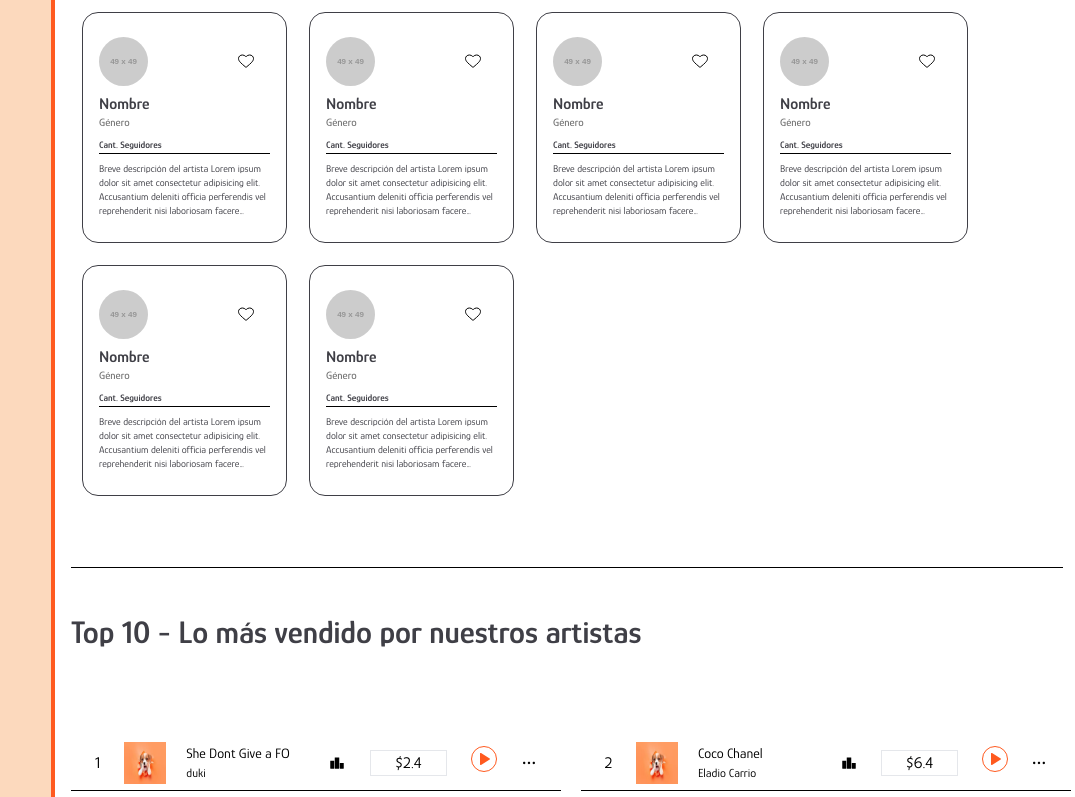
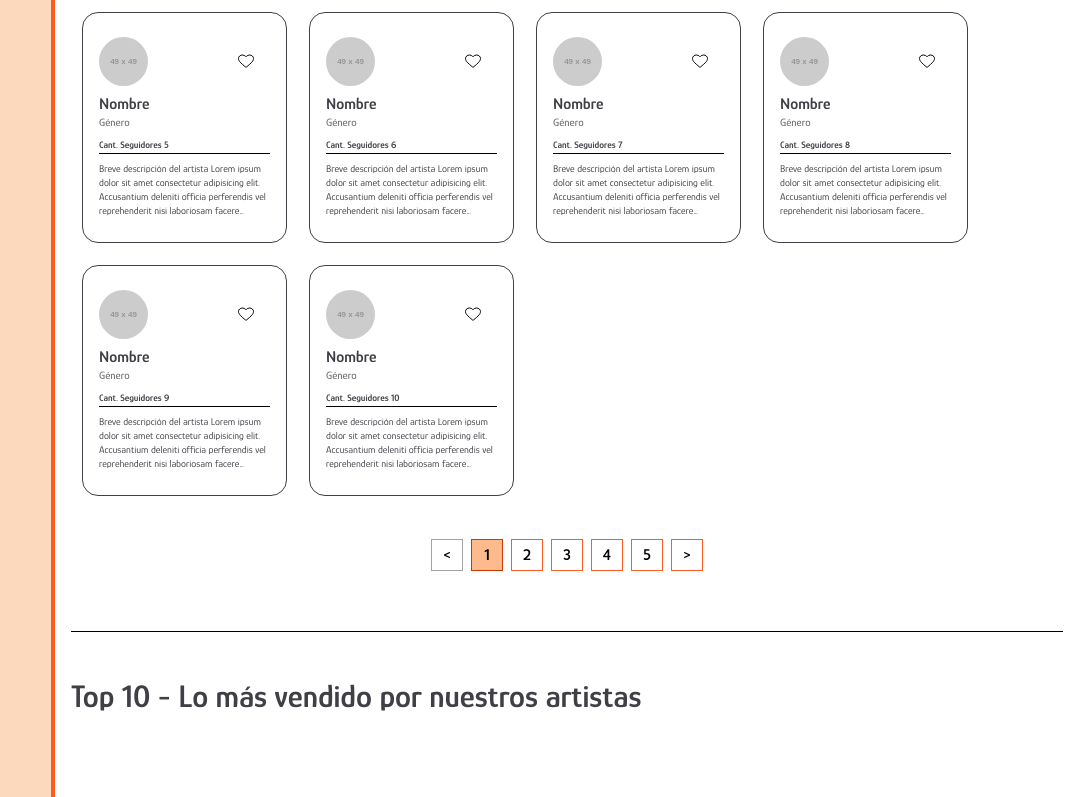
Before and after one commit to riujun/Sound, a Next.js app in the folder apps/client/: page /home in a window 1280 px wide. Shown: the part 487-1284 px from the top of the page, without its empty margins (205-1280 px from the left). Built offline with nearby package versions, Linux system fonts and the light colour scheme.

Commit message:
feat: :art: paginador cardArtist en Buscador

```diff
--- a/apps/client/src/app/components/Buscador/Buscador.tsx
+++ b/apps/client/src/app/components/Buscador/Buscador.tsx
@@ -1,22 +1,78 @@
+'use client';
 import Image from 'next/image';
 import CardArtist from './CardArtist';
 import logoMarketPlace from '@/app/assets/homePage/logoMarketPlace.png';
+import { useState } from 'react';
 
 export default function Buscador() {
+  // Estado para almacenar la página actual
+  const [currentPage, setCurrentPage] = useState(1);
+  // Número de registros por página
+  const pageSize = 10;
+  const totalItems = 95;
+  // Cálculo del número total de páginas
+  const totalPages = Math.ceil(totalItems / pageSize) || 1;
+  const maxVisiblePages = 5;
 
+  // Función para renderizar los componentes CardArtist correspondientes a la página actual
   const renderCardArtists = () => {
+    // Cálculo del índice de inicio y fin de los registros de la página actual
+    const startIndex = (currentPage - 1) * pageSize;
+    const endIndex = Math.min(startIndex + pageSize, totalItems);
     const cardArtists = [];
-    for (let i = 0; i < 10; i++) {
-      cardArtists.push(<CardArtist key={i} />);
+
+    for (let i = startIndex; i < endIndex; i++) {
+      cardArtists.push(<CardArtist key={i} index={i} />);
     }
     return cardArtists;
+  };
+
+  const generatePageNumbers = () => {
+    let startPage: number;
+    let endPage: number;
+
+    if (totalPages <= maxVisiblePages) {
+      startPage = 1;
+      endPage = totalPages;
+    } else {
+      if (currentPage <= Math.ceil(maxVisiblePages / 2)) {
+        startPage = 1;
+        endPage = maxVisiblePages;
+      } else if (currentPage + Math.floor(maxVisiblePages / 2) >= totalPages) {
+        startPage = totalPages - maxVisiblePages + 1;
+        endPage = totalPages;
+      } else {
+        startPage = currentPage - Math.floor(maxVisiblePages / 2);
+        endPage = currentPage + Math.ceil(maxVisiblePages / 2) - 1;
+      }
+    }
+
+    return Array.from({ length: endPage - startPage + 1 }).map((_, index) => startPage + index);
+  };
+
+  // Comprobación de si existe una página anterior o siguiente
+  const hasPreviousPage = currentPage > 1;
+  const hasNextPage = currentPage < totalPages;
+
+  // Función para manejar el evento de hacer clic en el botón de página anterior
+  const handlePreviousPage = () => {
+    if (hasPreviousPage) {
+      setCurrentPage(currentPage - 1);
+    }
+  };
+
+  // Función para manejar el evento de hacer clic en el botón de página siguiente
+  const handleNextPage = () => {
+    if (hasNextPage) {
+      setCurrentPage(currentPage + 1);
+    }
   };
 
   return (
     <div className="flex-grow my-5 mr-3 overflow-auto">
       <div className="flex justify-between">
         <Image className="hidden w-auto md:block" src={logoMarketPlace} alt="logo market place" />
-        <div className="items-center md:w-[50%] w-[100%]">
+        <div className="w-[100%] items-center md:w-[50%]">
           <div className="relative flex h-12 overflow-auto bg-white border border-gray-500 rounded-full focus-within:shadow-lg">
             <div className="grid w-12 h-full text-gray-600 place-items-center">
               <svg
@@ -27,16 +83,15 @@ export default function Buscador() {
                 stroke="currentColor"
               >
                 <path
-                  stroke-linecap="round"
-                  stroke-linejoin="round"
-                  stroke-width="2"
+                  strokeLinecap="round"
+                  strokeLinejoin="round"
+                  strokeWidth="2"
                   d="M21 21l-6-6m2-5a7 7 0 11-14 0 7 7 0 0114 0z"
                 />
               </svg>
             </div>
-
             <input
-              className="w-[100%] border-none pr-2 text-sm text-gray-600 outline-none  peer"
+              className="peer w-[100%] border-none pr-2 text-sm text-gray-600  outline-none"
               type="text"
               id="search"
               placeholder="¿Qué quieres escuchar hoy?"
@@ -49,7 +104,47 @@ export default function Buscador() {
           Descubre y apoya a nuevo talento musical
         </div>
       </div>
+      {/* Renderización de los componentes CardArtist correspondientes a la página actual */}
       {renderCardArtists()}
+      <div id="Paginador" className="flex justify-center pt-8">
+        <div className="inline-flex gap-2 bg-white">
+          {/* Botón de página anterior */}
+          <div
+            id="anterior"
+            className={`flex h-8 w-8 cursor-pointer items-center justify-center gap-2.5 border ${
+              hasPreviousPage ? 'border-orange-500 p-[5px]' : 'border-neutral-400'
+            } ${hasPreviousPage ? 'cursor-pointer' : 'cursor-not-allowed'}`}
+            onClick={handlePreviousPage}
+          >
+            <div className="text-base font-semibold leading-none text-black uppercase">&lt;</div>
+          </div>
+          {/* Renderización de los números de página */}
+          {generatePageNumbers().map((pageNumber) => (
+            <div
+              key={pageNumber}
+              className={`flex h-8 w-8 cursor-pointer items-center justify-center gap-2.5 border ${
+                currentPage === pageNumber
+                  ? 'border-orange-600 bg-orange-300'
+                  : 'border-orange-500 p-[5px]'
+              }`}
+              onClick={() => setCurrentPage(pageNumber)}
+            >
+              <div className="text-base font-semibold leading-none text-black uppercase">
+                {pageNumber}
+              </div>
+            </div>
+          ))}
+          {/* Botón de página siguiente */}
+          <div
+            className={`flex h-8 w-8 cursor-pointer items-center justify-center gap-2.5 border ${
+              hasNextPage ? 'border-orange-500 p-[5px]' : 'border-neutral-400'
+            } ${hasNextPage ? 'cursor-pointer' : 'cursor-not-allowed'}`}
+            onClick={handleNextPage}
+          >
+            <div className="text-base font-semibold leading-none text-black uppercase">&gt;</div>
+          </div>
+        </div>
+      </div>
     </div>
   );
 }
--- a/apps/client/src/app/components/Buscador/CardArtist.tsx
+++ b/apps/client/src/app/components/Buscador/CardArtist.tsx
@@ -3,7 +3,7 @@ import Image from 'next/image';
 import { useState } from 'react';
 // @ts-ignore
 
-export default function CardArtist() {
+export default function CardArtist({index}) {
   const [isHovered, setIsHovered] = useState(false);
 
   const handleMouseEnter = () => {
@@ -15,8 +15,12 @@ export default function CardArtist() {
   };
 
   return (
-    <div className="m-[11px] inline-flex flex-col items-start justify-start gap-2 rounded-2xl border border-zinc-700 px-4 py-6">
-      <div className="inline-flex items-center self-stretch justify-between gap-2">
+    <div className="m-[11px] inline-flex cursor-pointer flex-col items-start justify-start gap-2 rounded-2xl border border-zinc-700 px-4 py-6">
+      <div
+        className="inline-flex items-center self-stretch justify-between gap-2"
+        onMouseEnter={handleMouseEnter}
+        onMouseLeave={handleMouseLeave}
+      >
         <Image
           alt="imagen artista"
           className="rounded-full"
@@ -24,9 +28,7 @@ export default function CardArtist() {
           width="49"
           height="49"
         />
-
         <div>
-          {isHovered ? (
           <svg
             xmlns="http://www.w3.org/2000/svg"
             width="48"
@@ -36,22 +38,10 @@ export default function CardArtist() {
           >
             <path
               d="M23.1617 29.6948L23.161 29.6942C21.0905 27.9609 19.4141 26.5546 18.2494 25.2391C17.0885 23.928 16.5 22.7763 16.5 21.562C16.5 19.5935 18.1732 18 20.4 18C21.6551 18 22.8578 18.5419 23.6338 19.3766L24 19.7705L24.3662 19.3766C25.1422 18.5419 26.3449 18 27.6 18C29.8268 18 31.5 19.5935 31.5 21.562C31.5 22.7763 30.9115 23.928 29.7506 25.2391C28.5859 26.5546 26.9095 27.9609 24.839 29.6942L24.8383 29.6948L24 30.3993L23.1617 29.6948Z"
-                fill="#FF6702"
-                stroke="#FF6702"
+              fill={isHovered ? '#FF6702' : 'none'}
+              stroke={isHovered ? '#FF6702' : 'black'}
             />
           </svg>
-          ) : (
-            <svg
-              xmlns="http://www.w3.org/2000/svg"
-              width="48"
-              height="49"
-              viewBox="0 0 48 49"
-              fill="none"
-              stroke="black"
-            >
-              <path d="M23.1617 29.6948L23.161 29.6942C21.0905 27.9609 19.4141 26.5546 18.2494 25.2391C17.0885 23.928 16.5 22.7763 16.5 21.562C16.5 19.5935 18.1732 18 20.4 18C21.6551 18 22.8578 18.5419 23.6338 19.3766L24 19.7705L24.3662 19.3766C25.1422 18.5419 26.3449 18 27.6 18C29.8268 18 31.5 19.5935 31.5 21.562C31.5 22.7763 30.9115 23.928 29.7506 25.2391C28.5859 26.5546 26.9095 27.9609 24.839 29.6942L24.8383 29.6948L24 30.3993L23.1617 29.6948Z" />
-            </svg>
-          )}
         </div>
       </div>
       <div className="flex flex-col items-start justify-start">
@@ -60,7 +50,7 @@ export default function CardArtist() {
       </div>
       <div className="flex flex-col items-start justify-start">
         <div className="text-[9.639604568481445px] font-semibold text-zinc-700">
-          Cant. Seguidores
+          Cant. Seguidores {index + 1}
         </div>
         <div className="h-px w-[171px] bg-black"></div>
       </div>
```
Lines whose indentation alone changed are shown as unchanged.
